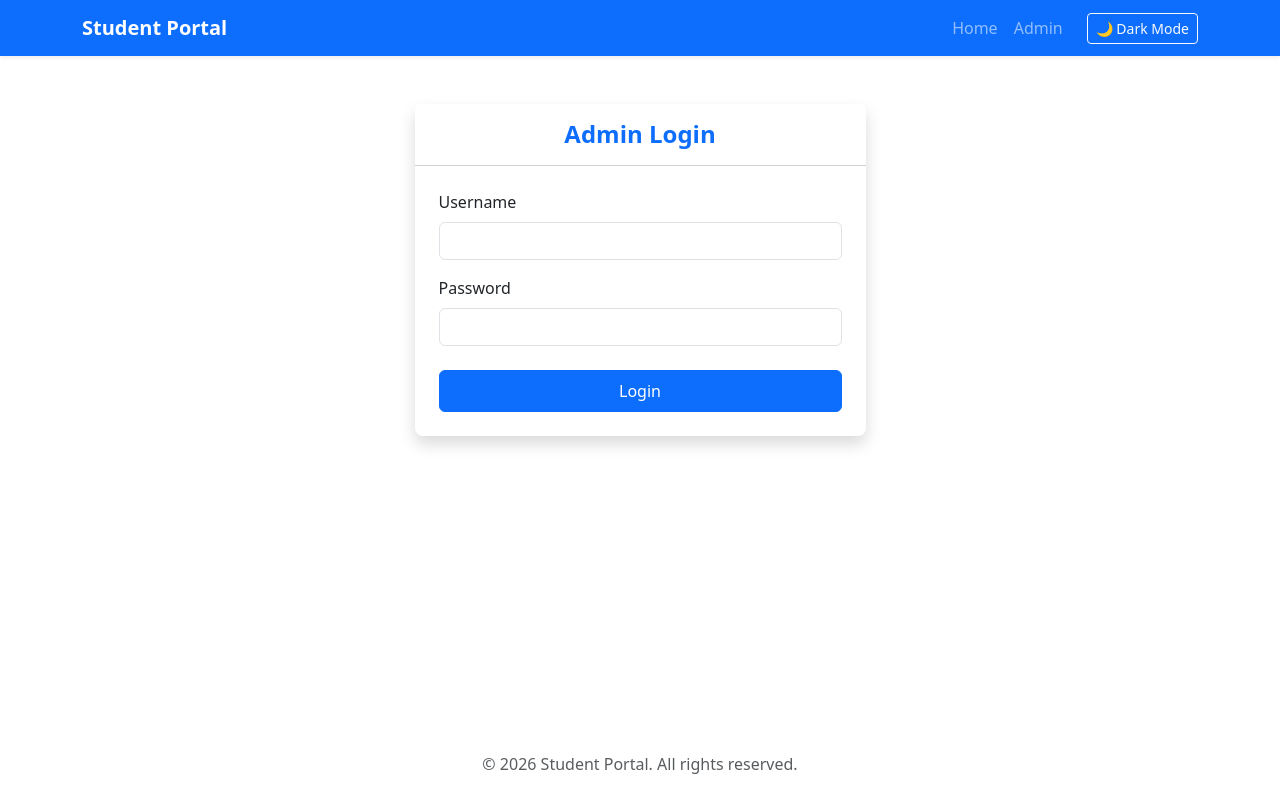
After one commit to ArekatlaNishanthchowdary/FSD-Project, a Flask app: page /login in a window 1280 px wide. The commit adds this page. Run offline with Flask 3, Linux system fonts and the light colour scheme.

Commit message:
feat: implement session-based admin authentication

```diff
--- a/app.py
+++ b/app.py
@@ -1,4 +1,4 @@
-from flask import Flask, render_template, request, redirect, url_for, jsonify
+from flask import Flask, render_template, request, redirect, url_for, jsonify, session
 from flask_sqlalchemy import SQLAlchemy
 from datetime import datetime
 import os
@@ -7,6 +7,7 @@ app = Flask(__name__)
 # Database configuration
 app.config['SQLALCHEMY_DATABASE_URI'] = 'sqlite:///database.db'
 app.config['SQLALCHEMY_TRACK_MODIFICATIONS'] = False
+app.secret_key = 'temporary_secret_key_for_admin_login'
 
 db = SQLAlchemy(app)
 
@@ -62,17 +63,37 @@ def success():
     feedback = Feedback.query.get_or_404(feedback_id)
     return render_template('success.html', feedback=feedback)
 
+@app.route('/login', methods=['GET', 'POST'])
+def login():
+    if request.method == 'POST':
+        username = request.form.get('username')
+        password = request.form.get('password')
+        if username == 'admin' and password == 'admin123':
+            session['admin_logged_in'] = True
+            return redirect(url_for('admin'))
+        else:
+            return render_template('login.html', error="Invalid username or password")
+
+    return render_template('login.html')
+
+@app.route('/logout')
+def logout():
+    session.pop('admin_logged_in', None)
+    return redirect(url_for('home'))
+
 @app.route('/admin')
 def admin():
-    password = request.args.get('password')
-    if password != 'admin123':
-        return "Unauthorized. Please append ?password=admin123 to the URL.", 401
+    if not session.get('admin_logged_in'):
+        return redirect(url_for('login'))
 
     submissions = Feedback.query.order_by(Feedback.submitted_at.desc()).all()
     return render_template('admin.html', submissions=submissions)
 
 @app.route('/update-status', methods=['POST'])
 def update_status():
+    if not session.get('admin_logged_in'):
+        return jsonify({'success': False, 'message': 'Unauthorized'}), 401
+
     feedback_id = request.form.get('id')
     if not feedback_id:
         return jsonify({'success': False, 'message': 'Missing ID'}), 400
--- a/templates/admin.html
+++ b/templates/admin.html
@@ -6,7 +6,10 @@
 <section class="card shadow border-0 rounded-3">
     <div class="card-header bg-white py-3 d-flex justify-content-between align-items-center">
         <h4 class="mb-0 text-primary fw-bold">All Submissions</h4>
-        <span class="badge bg-primary rounded-pill">{{ submissions|length }} Total</span>
+        <div>
+            <span class="badge bg-primary rounded-pill me-2">{{ submissions|length }} Total</span>
+            <a href="{{ url_for('logout') }}" class="btn btn-sm btn-outline-danger">Logout</a>
+        </div>
     </div>
     <div class="card-body p-0">
         <div class="table-responsive">
--- a/templates/base.html
+++ b/templates/base.html
@@ -27,7 +27,7 @@
                             <a class="nav-link" href="{{ url_for('home') }}">Home</a>
                         </li>
                         <li class="nav-item">
-                            <a class="nav-link" href="{{ url_for('admin') }}?password=admin123">Admin</a>
+                            <a class="nav-link" href="{{ url_for('admin') }}">Admin</a>
                         </li>
                         <li class="nav-item d-flex align-items-center ms-lg-3 mt-2 mt-lg-0">
                             <button id="themeToggle" class="btn btn-outline-light btn-sm">
--- /dev/null
+++ b/templates/login.html
@@ -0,0 +1,33 @@
+{% extends "base.html" %}
+
+{% block title %}Admin Login{% endblock %}
+
+{% block content %}
+<section class="row justify-content-center">
+    <div class="col-md-6 col-lg-5">
+        <div class="card shadow border-0 rounded-3">
+            <div class="card-header bg-white text-center py-3">
+                <h4 class="mb-0 text-primary fw-bold">Admin Login</h4>
+            </div>
+            <div class="card-body p-4">
+                {% if error %}
+                <div class="alert alert-danger" role="alert">
+                    {{ error }}
+                </div>
+                {% endif %}
+                <form action="{{ url_for('login') }}" method="POST">
+                    <div class="mb-3">
+                        <label for="username" class="form-label">Username</label>
+                        <input type="text" class="form-control" id="username" name="username" required>
+                    </div>
+                    <div class="mb-4">
+                        <label for="password" class="form-label">Password</label>
+                        <input type="password" class="form-control" id="password" name="password" required>
+                    </div>
+                    <button type="submit" class="btn btn-primary w-100 py-2">Login</button>
+                </form>
+            </div>
+        </div>
+    </div>
+</section>
+{% endblock %}
```
